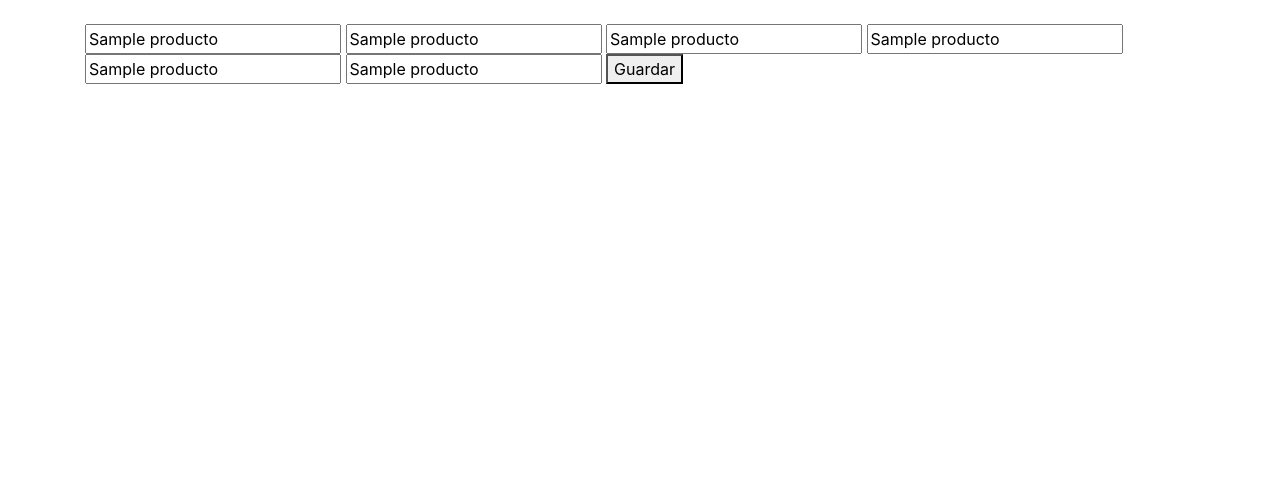
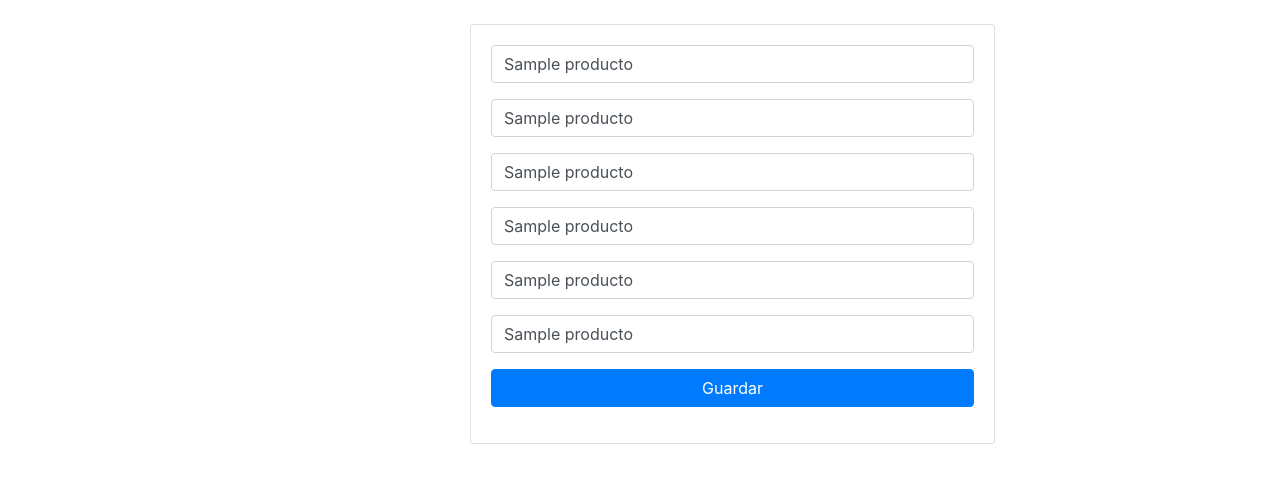
Before and after one commit to Rojas-Andres/Desarrollo-de-problamas-usando-python-flask-y-mongo, a Flask app: template templates/editar_producto.html in a window 1280 px wide. Shown: the part 56-539 px from the top of the page. Run offline with Flask 2, Linux system fonts and the light colour scheme; the template is opened without the code that fills it: most values are stand-ins (such as "Sample title", 1, 10 or a date in 2020); some libraries are stand-ins or nearby versions.

Commit message:
Añadiendo los ultimos styles

```diff
--- a/templates/editar_producto.html
+++ b/templates/editar_producto.html
@@ -3,14 +3,40 @@
 
 {% block body %}
 {# El metodo post es para enviarle los datos y luego llamarlo con el metodo request #}
-<form action="/actualizar_producto/{{ producto.0 }}" method="POST">
+<div class="col-md-6 offset-md-4">
+    <div class="card card-body">
+        <form action="/actualizar_producto/{{ producto.0 }}" method="POST">
+            <div class="form-group">
+                <input type="text" name="Codigo" placeholder="Codigo" value="{{ producto.0 }}" class="form-control">
+            </div>
 
-    <input type="text" name="Codigo" placeholder="Codigo" value="{{ producto.0 }}">
-    <input type="text" name="Categoria" placeholder="Categoria" value="{{ producto.1 }}">
-    <input type="text" name="Nombre" placeholder="Nombre" value="{{ producto.2 }}">
-    <input type="text" name="Precio" placeholder="Precio" value="{{ producto.3 }}">
-    <input type="text" name="Cantidad" placeholder="Cantidad" value="{{ producto.4 }}">
-    <input type="text" name="Estado" placeholder="Estado" value="{{ producto.5 }}">
-    <button type ="submit"> Guardar </button>
-</form>
+
+            <div class="form-group">
+                <input type="text" name="Categoria" placeholder="Categoria" value="{{ producto.1 }}" class="form-control">
+            </div>
+
+            <div class="form-group">
+                <input type="text" name="Nombre" placeholder="Nombre" value="{{ producto.2 }}" class="form-control">
+            </div>
+
+
+            <div class="form-group">
+                <input type="text" name="Precio" placeholder="Precio" value="{{ producto.3 }}" class="form-control">
+            </div>
+            <div class="form-group">
+                <input type="text" name="Cantidad" placeholder="Cantidad" value="{{ producto.4 }}" class="form-control">
+            </div>
+
+            <div class="form-group">
+                <input type="text" name="Estado" placeholder="Estado" value="{{ producto.5 }}" class="form-control">
+            </div>
+
+            <div class="form-group">
+                <button type ="submit" class = "btn btn-primary btn-block"> Guardar </button>
+            </div>
+
+        </form>
+    </div>
+</div>
+
 {% endblock %}
```
Also changed, not shown: templates/editar_factura.html (+32 -7 lines).
